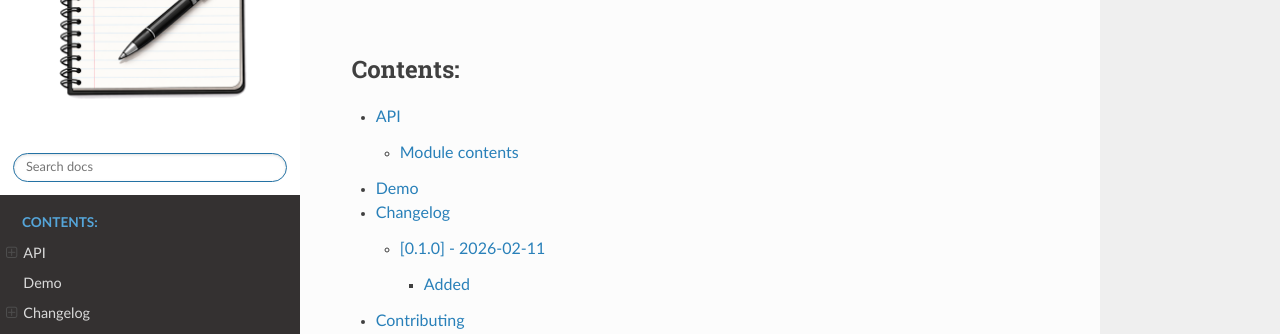
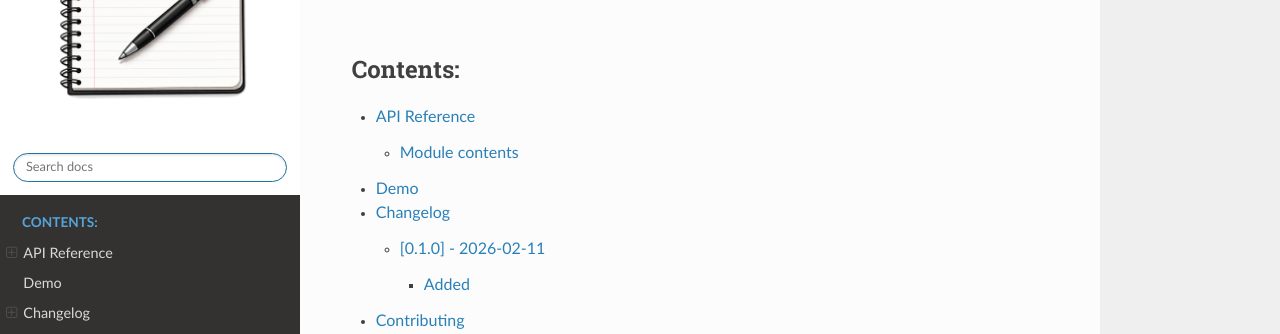
Before and after one commit to DannyCollinson/sefkhet, a Sphinx documentation site: the page built from docsrc/source/index.rst, in a window 1280 px wide and 900 px high, scrolled down 1804 px. Shown: the part 174-508 px from the top of the window. Built offline with Sphinx 7.4.7 and the Read the Docs theme 3.1.0, drawn with Linux system fonts in a browser that asks for light colours.

Commit message:
Tiny doc tweaks

```diff
--- a/README.md
+++ b/README.md
@@ -4,7 +4,7 @@
 
 ![PyPI](https://img.shields.io/pypi/v/my-package.svg)
 
-Check out the **[docs](https://dannycollinson.github.io/snaplog)** for in-depth information on `snaplog`, see the [demo](https://dannycollinson.github.io/snaplog/demos/DEMO.ipynb) for a demonstration of the package's functionality, or read below for how to get started!
+Check out the **[docs](https://dannycollinson.github.io/snaplog)** for in-depth information on `snaplog`, see the [demo](https://dannycollinson.github.io/snaplog/demos/DEMO.html#) for a demonstration of the package's functionality, or read below for how to get started!
 
 ### Quick Links
 
--- a/docsrc/source/snaplog.rst
+++ b/docsrc/source/snaplog.rst
@@ -1,5 +1,5 @@
-API
-===
+API Reference
+=============
 
 
 Module contents
```
